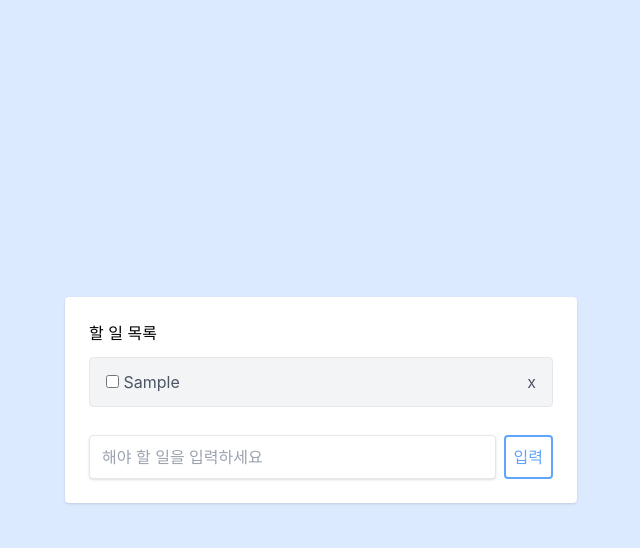
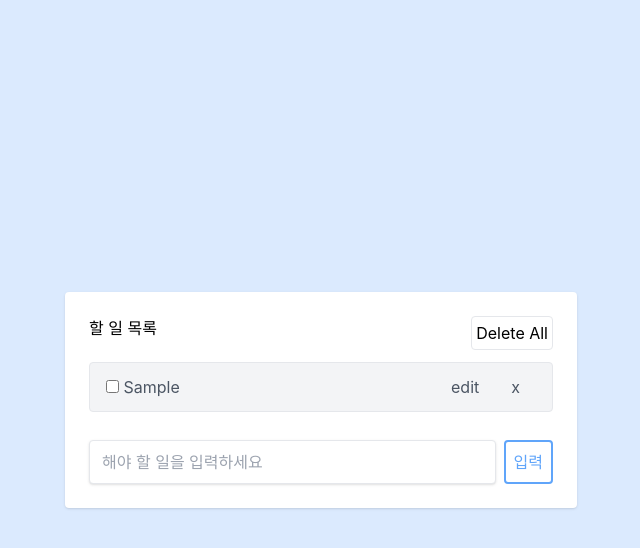
Before and after one commit to JeongEEE/react-todo-app, a React (Create React App) app: page / in a window 1280 px wide. Both pictures are taken after typing "Sample" into the empty fields and a click on the input "입력". Shown: the top 548 px of the page, without its empty margins (319-959 px from the left). Built offline with nearby package versions, Linux system fonts and the light colour scheme.

Commit message:
TodoList

```diff
--- a/public/index.html
+++ b/public/index.html
@@ -1,5 +1,5 @@
 <!DOCTYPE html>
-<html lang="en">
+<html lang="ko">
   <head>
     <meta charset="utf-8" />
     <link rel="icon" href="%PUBLIC_URL%/favicon.ico" />
--- a/src/App.js
+++ b/src/App.js
@@ -1,14 +1,18 @@
 import React, { useState } from "react";
 import './App.css';
-import List from './components/List'
+import Lists from './components/Lists'
 import Form from './components/Form'
+
+const initialTodoData = localStorage.getItem('todoData')
+	? JSON.parse(localStorage.getItem('todoData'))
+	: [];
 
 // 함수형 컴포넌트
 export default function App() {
 	// npm install
   // npm run start
 
-	const [ todoData, setTodoData ] = useState([]);
+	const [ todoData, setTodoData ] = useState(initialTodoData);
 	const [ value, setValue ] = useState('');
 
   const handleSubmit = (e) => {
@@ -23,17 +27,25 @@ export default function App() {
     };
 
 		setTodoData(prev => [...prev, newTodo]);
+		localStorage.setItem('todoData', JSON.stringify([...todoData, newTodo]))
 		setValue('');
   }
+
+	const handleRemoveAllItems = () => {
+		setTodoData([]);
+		localStorage.setItem('todoData', JSON.stringify([]))
+	}
 
   return(
     <div className="flex items-center justify-center w-screen h-screen bg-blue-100">
       <div className="w-full p-6 m-4 bg-white rounded shadow lg:w-3/4 lg:max-w-lg">
         <div className="flex justify-between mb-3">
           <h1>할 일 목록</h1>
+					<button className="p-1 border rounded"
+						onClick={handleRemoveAllItems}> Delete All</button>
         </div>
 
-				<List todoData={todoData} setTodoData={setTodoData} />
+				<Lists todoData={todoData} setTodoData={setTodoData} />
 
 				<Form handleSubmit={handleSubmit} value={value} setValue={setValue} />
       </div>
--- a/src/components/List.js
+++ b/src/components/List.js
@@ -1,11 +1,17 @@
-import React from 'react';
-import { DragDropContext, Droppable, Draggable } from 'react-beautiful-dnd';
+import React, { useState } from 'react'
 
-export default function List({ todoData, setTodoData }) {
+// React.memo는 너무자주 랜더링되는것을 최적화 해준다
+const List = React.memo(({
+	id, title, completed, todoData, setTodoData, provided, snapshot
+}) => {
+
+	const [isEditing, setIsEditing] = useState(false);
+	const [editedTitle, setEditedTitle] = useState(title);
 
 	const handleClick = (id) => {
     let newTodoData = todoData.filter(data => data.id !== id);
 		setTodoData(newTodoData);
+		localStorage.setItem('todoData', JSON.stringify(newTodoData))
   }
 
 	const handleCompleteChange = (id) => {
@@ -17,50 +23,67 @@ export default function List({ todoData, setTodoData }) {
 		})
 
 		setTodoData(newTodoData);
+		localStorage.setItem('todoData', JSON.stringify(newTodoData))
 	}
 
-	const handleEnd = (result) => {
-		if(!result.destination) return;
-		const newTodoData = todoData;
-
-		const [reorderedItem] = newTodoData.splice(result.source.index, 1);
-		newTodoData.splice(result.destination.index, 0, reorderedItem);
-		setTodoData(newTodoData)
+	const handleEditChange = (event) => {
+		setEditedTitle(event.target.value);
 	}
 
+	const handleSubmit = (event) => {
+		event.preventDefault();
+
+		let newTodoData = todoData.map(data => {
+			if(data.id === id) {
+				data.title = editedTitle;
+			}
+			return data;
+		})
+		setTodoData(newTodoData);
+		localStorage.setItem('todoData', JSON.stringify(newTodoData))
+		setIsEditing(false);
+	}
+
+	if(isEditing) {
+		return(
+			<div className={`flex items-center justify-between w-full px-4 py-1 my-2
+					text-gray-600 border rounded`}>
+				<div className="items-center">
+					<form onSubmit={handleSubmit}>
+						<input value={editedTitle}
+							onChange={handleEditChange}
+							className="w-full px-3 py-2 mr-4 text-gray-500 rounded" />
+					</form>
+				</div>
+				<div className="items-center">
+					<button onClick={() => setIsEditing(false)}
+						className="px-4 py-2 float-right">x</button>
+					<button type="submit" onClick={handleSubmit}
+						className="px-4 py-2 float-right">save</button>
+				</div>
+			</div>
+		)
+	} else {
 		return (
-		<div>
-			<DragDropContext onDragEnd={handleEnd}>
-				<Droppable droppableId="todo">
-					{(provided) => (
-						<div {...provided.droppableProps} ref={provided.innerRef}>
-							{todoData.map((data, index) => (
-								<Draggable key={data.id} draggableId={data.id.toString()}
-									index={index}>
-									{(provided, snapshot) => (
-										<div key={data.id} {...provided.draggableProps} ref={provided.innerRef}
+			<div key={id} {...provided.draggableProps} ref={provided.innerRef}
 				{...provided.dragHandleProps}
 				className={`${snapshot.isDragging ? 'bg-gray-400' : 'bg-gray-100'}
 					flex items-center justify-between w-full px-4 py-1 my-2 text-gray-600
 					border rounded`}>
 				<div className="items-center">
 					<input type="checkbox" defaultChecked={false}
-													onChange={() => handleCompleteChange(data.id)} />{' '}
-												<span className={data.completed ? 'line-through' : ''}>{data.title}</span>
+						onChange={() => handleCompleteChange(id)} />{' '}
+					<span className={completed ? 'line-through' : ''}>{title}</span>
 				</div>
 				<div className="items-center">
-												<button onClick={() => handleClick(data.id)}
-													className="bx-4 py-2 float-right">x</button>
+					<button onClick={() => handleClick(id)}
+						className="px-4 py-2 float-right">x</button>
+					<button onClick={() => setIsEditing(true)}
+						className="px-4 py-2 float-right">edit</button>
 				</div>
-										</div>
-									)}
-								</Draggable>
-							))}
-							{provided.placeholder}
-						</div>
-					)}
-				</Droppable>
-			</DragDropContext>
 			</div>
 		)
 	}
+});
+
+export default List;
--- /dev/null
+++ b/src/components/Lists.js
@@ -0,0 +1,44 @@
+import React from 'react';
+import { DragDropContext, Droppable, Draggable } from 'react-beautiful-dnd';
+import List from './List';
+
+// React.memo는 너무자주 랜더링되는것을 최적화 해준다
+const Lists = React.memo(({ todoData, setTodoData }) => {
+
+	const handleEnd = (result) => {
+		if(!result.destination) return;
+		const newTodoData = todoData;
+
+		const [reorderedItem] = newTodoData.splice(result.source.index, 1);
+		newTodoData.splice(result.destination.index, 0, reorderedItem);
+		setTodoData(newTodoData)
+		localStorage.setItem('todoData', JSON.stringify(newTodoData))
+	}
+
+	return (
+		<div>
+			<DragDropContext onDragEnd={handleEnd}>
+				<Droppable droppableId="todo">
+					{(provided) => (
+						<div {...provided.droppableProps} ref={provided.innerRef}>
+							{todoData.map((data, index) => (
+								<Draggable key={data.id} draggableId={data.id.toString()}
+									index={index}>
+									{(provided, snapshot) => (
+										<List key={data.id} id={data.id} title={data.title}
+											completed={data.completed} todoData={todoData}
+											setTodoData={setTodoData} provided={provided}
+											snapshot={snapshot} />
+									)}
+								</Draggable>
+							))}
+							{provided.placeholder}
+						</div>
+					)}
+				</Droppable>
+			</DragDropContext>
+		</div>
+	)
+});
+
+export default Lists;
```
Lines whose indentation alone changed are shown as unchanged.
